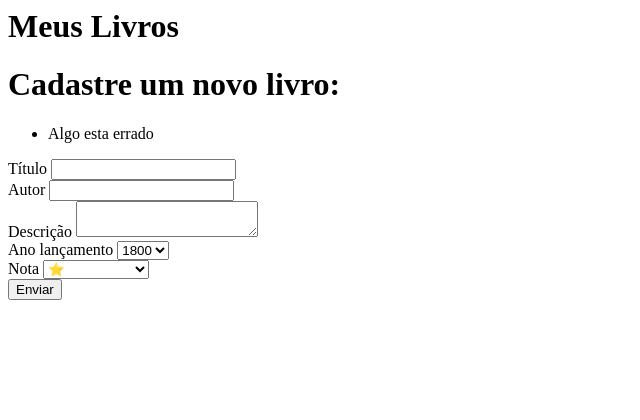
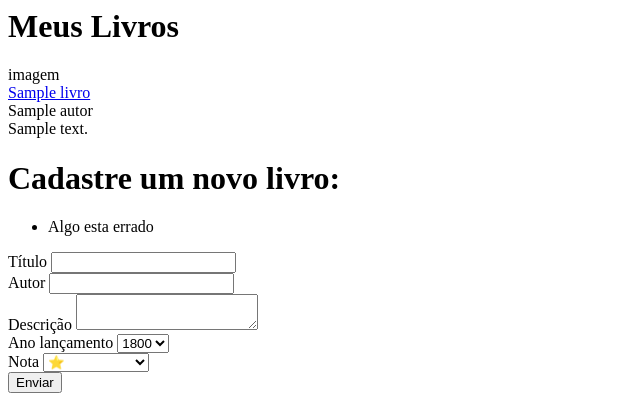
Before and after one commit to LucasBartl/Livraria, a PHP site: template livros/views/meus-livros.view.php in a window 1280 px wide. Shown: the top 420 px of the page, without its empty margins (0-640 px from the left). Run offline with PHP 8.4, Linux system fonts and the light colour scheme; the template is opened without the code that fills it: most values are stand-ins (such as "Sample title", 1, 10 or a date in 2020).

Commit message:
Finalizaçao da tela meus-livros

```diff
--- a/livros/views/meus-livros.view.php
+++ b/livros/views/meus-livros.view.php
@@ -1,10 +1,25 @@
-<h1>Meus Livros</h1>
+<h1 class="mt-6 font-bold text-lg">Meus Livros</h1>
 
 
 <div class=" grid grid-cols-4 gap-4">
 
     <div class="col-span-3 gap-4 grid">
+        <?php foreach ($livros as $livro): ?>
 
+            <div class=" border-stone-800  p-2 rounded border-2 bg-stone-900 ">
+                <div class=" flex">
+                    <div class="w-1/3">imagem</div>
+                    <div class="space-y-1">
+                        <a href="/livro?id=<?= $livro->autor ?>" class="font-semivbold hover:underline"><?= $livro->titulo ?></a>
+                        <div class="text-xs italic"><?= $livro->autor ?></div>
+                    </div>
+                </div>
+                <div class="text-sm mt-2">
+                    <?= $livro->descricao ?>
+                </div>
+            </div>
+
+        <?php endforeach; ?>
     </div>
     <div>
         <div class="border border-stone-700 rounded  ">
--- a/livros/views/templates/app.view.php
+++ b/livros/views/templates/app.view.php
@@ -15,7 +15,9 @@
             <div class="font-bold text-xl tracking-wde">Book Wise</div>
             <ul class="flex space-x-4">
                 <li><a href="/" class="text-lime-500">Explorar</a></li>
+                <?php  if (auth()):  ?>
                 <li><a href="/meus-livros" class="hover:underline">Meus Livros</a></li>
+                <?php  endif ; ?>
             </ul>
             <ul>
                 <?php if (auth()) : ?>
```
Also changed, not shown: livros/controllers/meus-livros.controller.php (+11 -1 lines).
